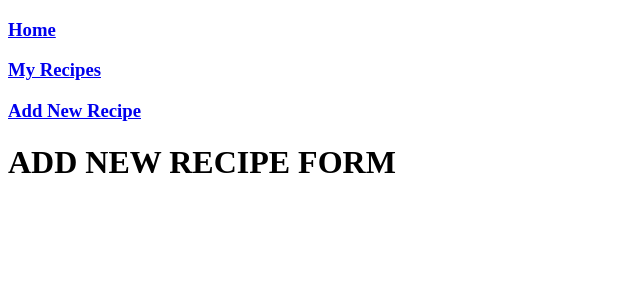
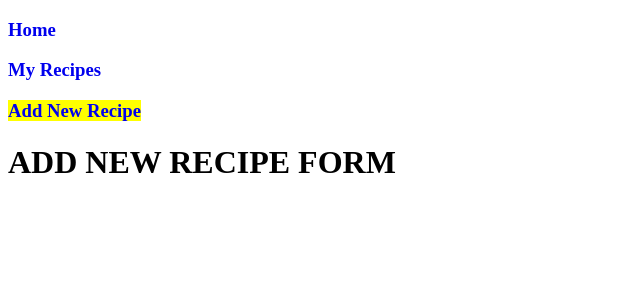
Before and after one commit to IguanasEverywhere/recipe-rolodex, a React (Create React App) app: page /new in a window 1280 px wide. Shown: the top 300 px of the page, without its empty margins (0-640 px from the left). Built offline with nearby package versions, Linux system fonts and the light colour scheme.

Commit message:
Add active styling for navLinks

```diff
--- a/src/NavBar.js
+++ b/src/NavBar.js
@@ -1,18 +1,19 @@
 import React from 'react';
 import { NavLink } from 'react-router-dom';
+import './style.css';
 
 function NavBar() {
 
   return (
     <div>
       <h3>
-        <NavLink to='/'>Home</NavLink>
+        <NavLink exact to='/' className='navLinks'>Home</NavLink>
       </h3>
       <h3>
-        <NavLink to='/recipes'>My Recipes</NavLink>
+        <NavLink exact to='/recipes' className='navLinks'>My Recipes</NavLink>
       </h3>
       <h3>
-        <NavLink to='new'>Add New Recipe</NavLink>
+        <NavLink exact to='new' className='navLinks'>Add New Recipe</NavLink>
       </h3>
     </div>
   )
--- /dev/null
+++ b/src/style.css
@@ -0,0 +1,7 @@
+.navLinks {
+  text-decoration: none;
+}
+
+.navLinks.active {
+  background-color: yellow;
+}
```
